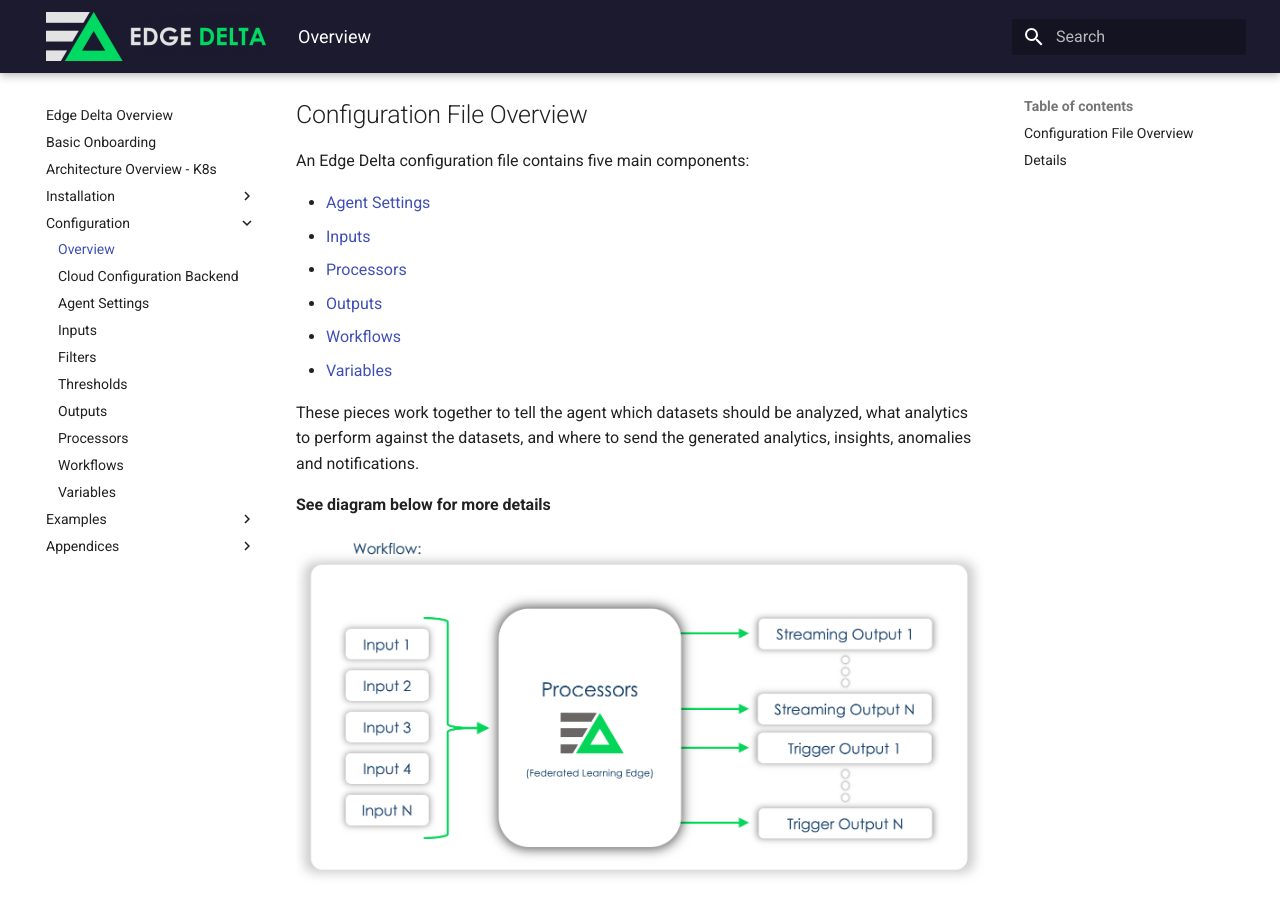
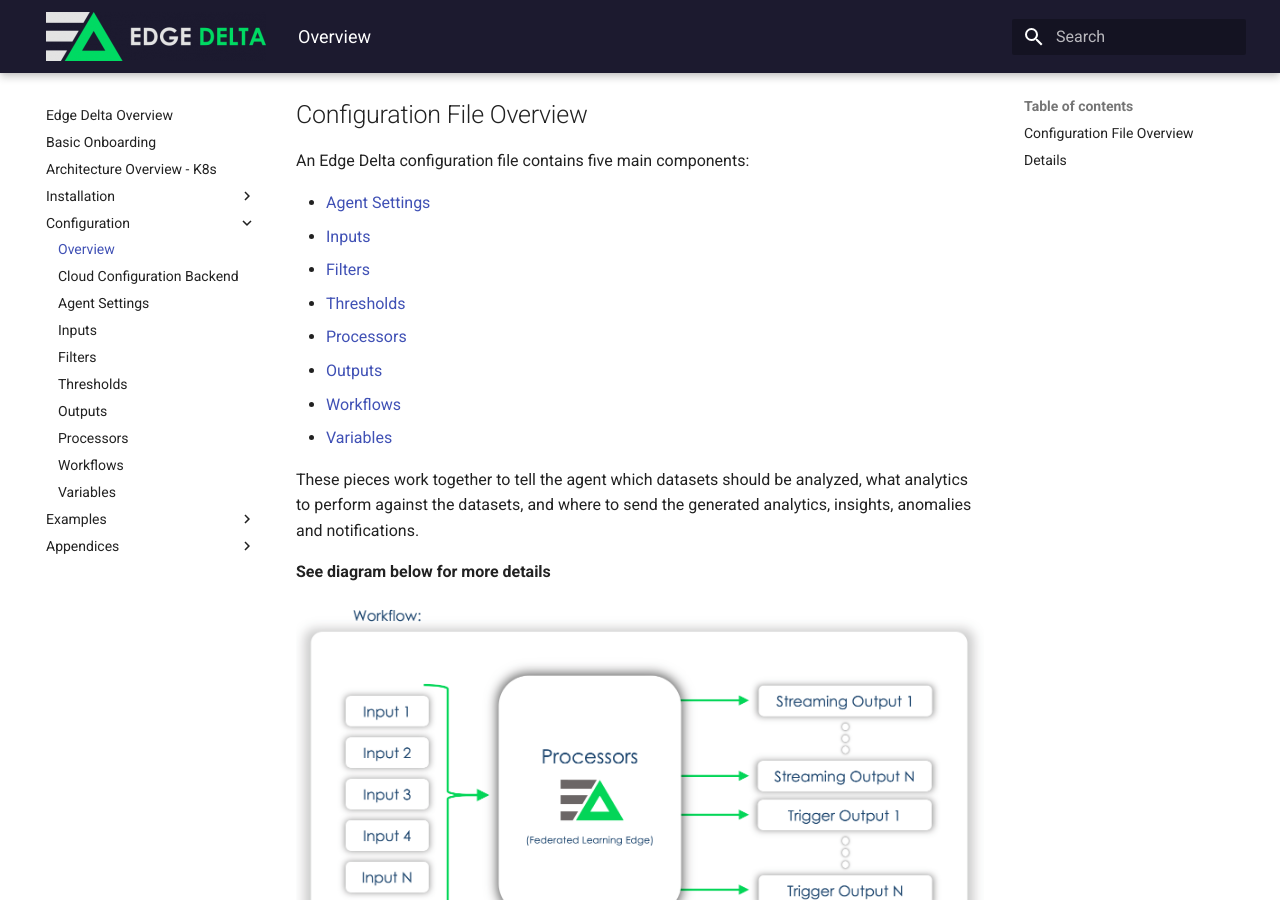
Before and after one commit to edgedelta/docs, an MkDocs documentation site: the page built from docs/configuration/index.md, in a window 1280 px wide and 900 px high, scrolled down 384 px. Built offline with MkDocs 1.6.1 and Material for MkDocs 9.7.7, drawn with Linux system fonts in a browser that asks for light colours.

Commit message:
Add filters/thresholds to configuration index file

```diff
--- a/docs/configuration/index.md
+++ b/docs/configuration/index.md
@@ -18,6 +18,8 @@ An Edge Delta configuration file contains five main components:
 
 * [Agent Settings](./agent-settings.md)
 * [Inputs](./inputs.md)
+* [Filters](./filters.md)
+* [Thresholds](./thresholds.md)
 * [Processors](./outputs.md)
 * [Outputs](./processors.md)
 * [Workflows](./workflows.md)
```
